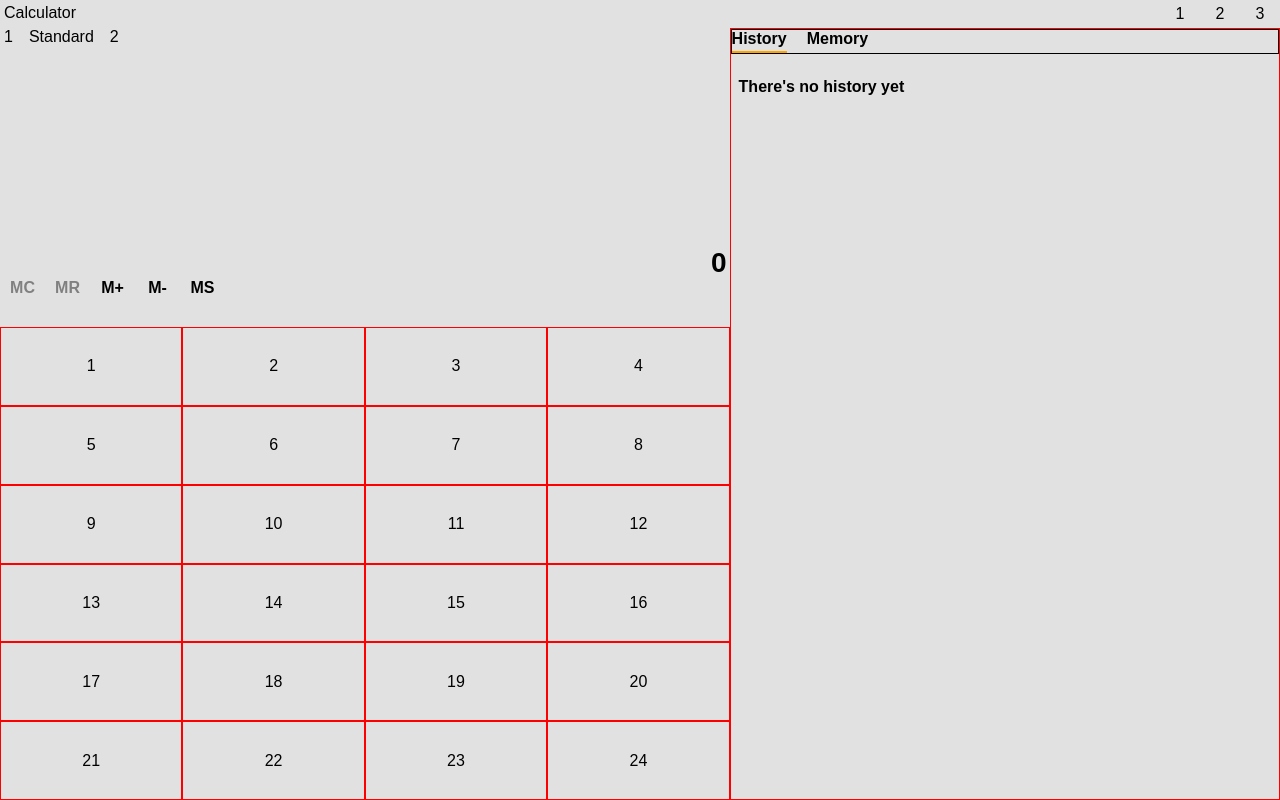
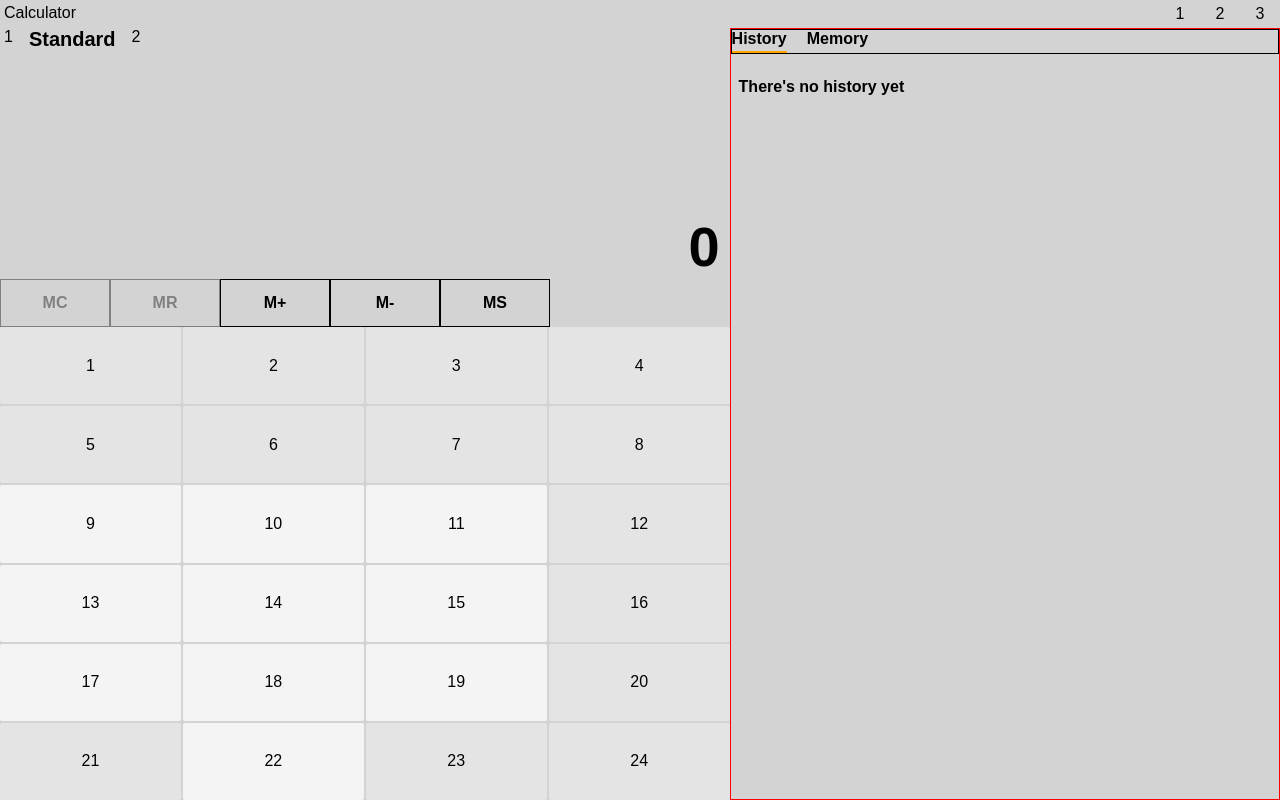
Before and after one commit to Ali-Sdg90/Calculator-YouTube-Tutorial, a plain HTML site: page index.html in a window 1280 px wide. Drawn offline with Linux system fonts and the light colour scheme.

Commit message:
Add chapter 2 code

```diff
--- a/index.html
+++ b/index.html
@@ -28,7 +28,7 @@
 
         <div class="standard-section">
             <div>1</div>
-            <div>Standard</div>
+            <div class="standard-text">Standard</div>
             <div>2</div>
         </div>
 
@@ -53,20 +53,20 @@
             <div>6</div>
             <div>7</div>
             <div>8</div>
-            <div>9</div>
-            <div>10</div>
-            <div>11</div>
+            <div class="number-btn">9</div>
+            <div class="number-btn">10</div>
+            <div class="number-btn">11</div>
             <div>12</div>
-            <div>13</div>
-            <div>14</div>
-            <div>15</div>
+            <div class="number-btn">13</div>
+            <div class="number-btn">14</div>
+            <div class="number-btn">15</div>
             <div>16</div>
-            <div>17</div>
-            <div>18</div>
-            <div>19</div>
+            <div class="number-btn">17</div>
+            <div class="number-btn">18</div>
+            <div class="number-btn">19</div>
             <div>20</div>
             <div>21</div>
-            <div>22</div>
+            <div class="number-btn">22</div>
             <div>23</div>
             <div>24</div>
         </div>
--- a/style.css
+++ b/style.css
@@ -16,7 +16,7 @@ body {
         "calculate         history"
         "memory-btns       history"
         "keys              history";
-    background-color: rgb(225, 225, 225);
+    background-color: rgb(211, 211, 211);
 }
 
 /* top-nav */
@@ -70,19 +70,23 @@ div.top-nav div.right-section div {
 .standard-section div {
     /* border: 1px solid; */
 }
+.standard-text {
+    font-size: 20px;
+    font-weight: 600;
+}
 
 /* calculation-section */
 .calculation-section {
     grid-area: calculate;
     /* border: 1px solid; */
-    font-size: 28px;
+    font-size: 56px;
     font-weight: 600;
     position: relative;
 }
 .calculation-section .number {
     position: absolute;
     bottom: 0;
-    right: 3px;
+    right: 10px;
 }
 
 /* m-btns-section */
@@ -95,10 +99,11 @@ div.top-nav div.right-section div {
     color: gray;
 }
 .m-btns-section div {
-    /* border: 1px solid; */
-    width: 45px;
+    border: 1px solid;
+    width: 110px;
     display: flex;
     justify-content: center;
+    align-items: center;
 }
 
 /* key-section  */
@@ -106,12 +111,26 @@ div.top-nav div.right-section div {
     grid-area: keys;
     /* display: none; */
     display: grid;
+    gap: 2px;
     grid-template-columns: repeat(4, 1fr);
     grid-template-rows: repeat(6, 1fr);
 }
 .key-section div {
-    border: 1px solid red;
+    /* border: 1px solid red; */
     display: flex;
     justify-content: center;
     align-items: center;
+    background-color: rgb(228, 228, 228);
+    border-radius: 2px;
+    transition: background-color 0.15s;
+    cursor: pointer;
 }
+.key-section div:hover {
+    background-color: rgb(210, 210, 210) !important;
+}
+.key-section div:active {
+    background-color: rgb(194, 194, 194) !important;
+}
+.key-section div.number-btn {
+    background-color: rgb(244, 244, 244);
+}
```
